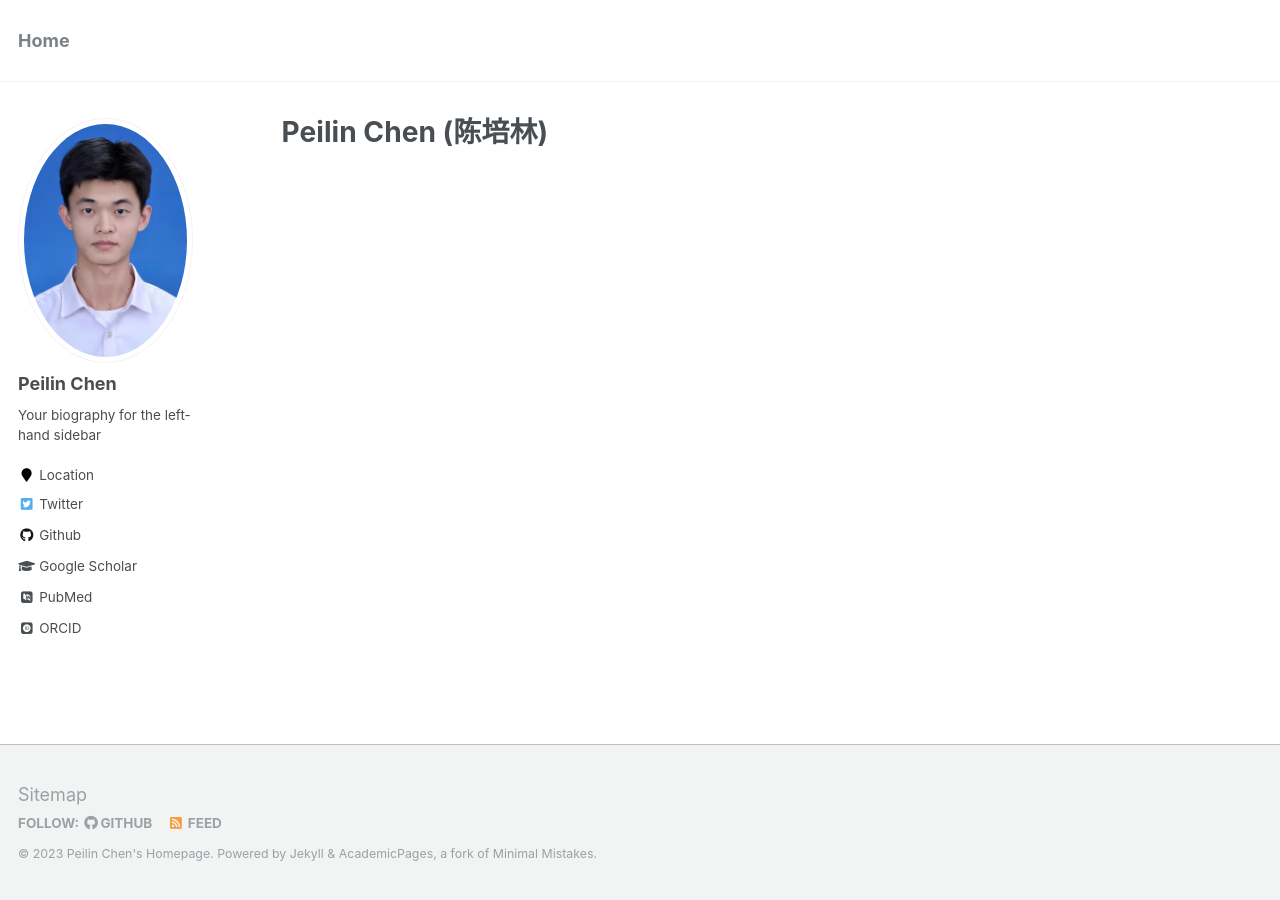
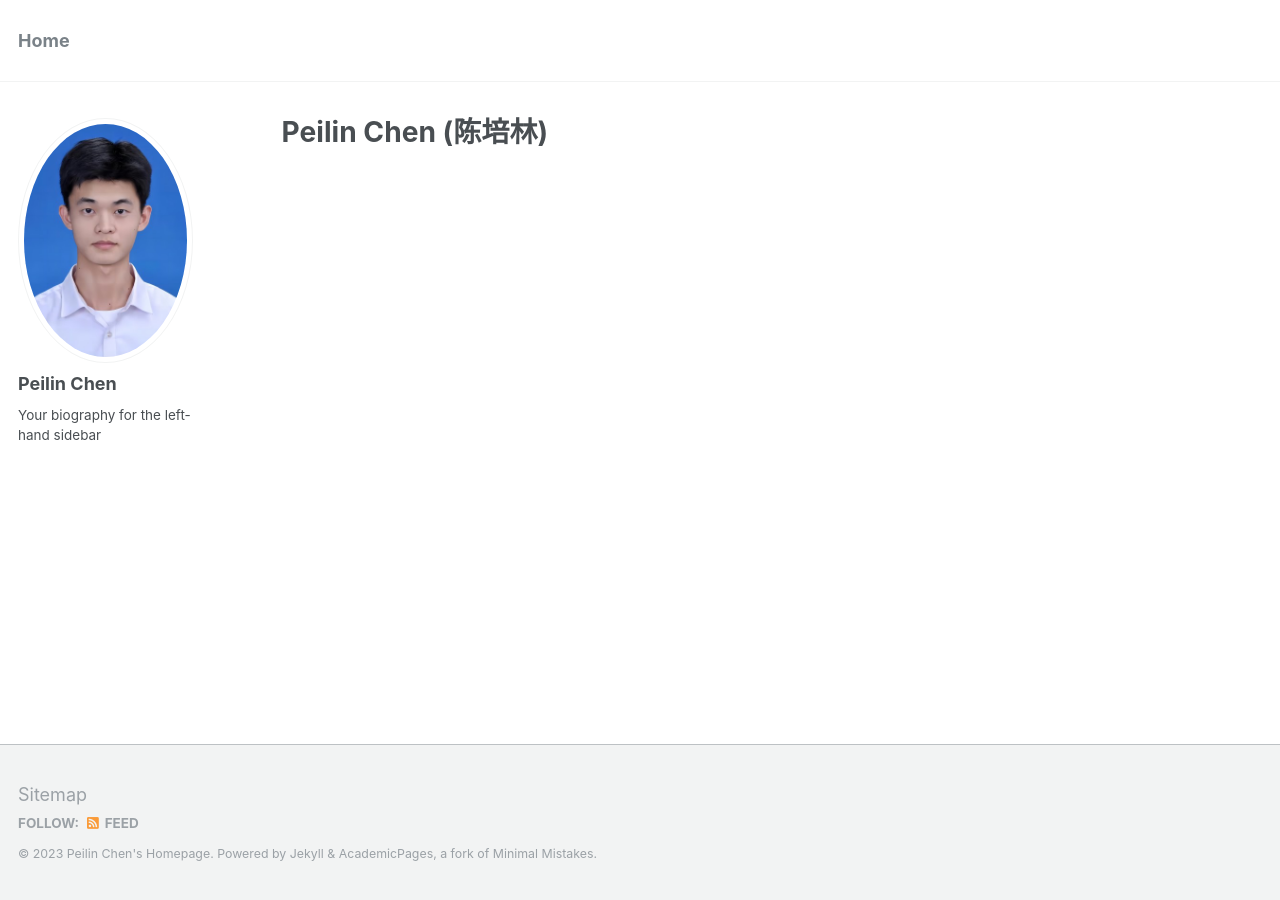
Before and after one commit to peilin-chen/peilin-chen.github.io, a Jekyll site: the page built from _pages/about.md, in a window 1280 px wide. Built offline with Jekyll 4.4.1, drawn with Linux system fonts in a browser that asks for light colours; some web fonts are replaced.

Commit message:
Update _config.yml

```diff
--- a/_config.yml
+++ b/_config.yml
@@ -83,10 +83,10 @@ author:
   name             : "Peilin Chen"
   avatar           : "profile.jpg"
   bio              : "Your biography for the left-hand sidebar"
-  location         : "Location"
+  #location         : "Location"
   employer         :
-  pubmed           : "https://www.ncbi.nlm.nih.gov/pubmed/?term=john+snow"
-  googlescholar    : "http://yourfullgooglescholarurl.com"
+  #pubmed           : "https://www.ncbi.nlm.nih.gov/pubmed/?term=john+snow"
+  #googlescholar    : "http://yourfullgooglescholarurl.com"
   email            :
   researchgate     :  # example: "https://www.researchgate.net/profile/yourprofile"
   uri              :
@@ -96,20 +96,20 @@ author:
   flickr           :
   facebook         :
   foursquare       :
-  github           : "academicpages"
+  #github           : "academicpages"
   google_plus      :
   keybase          :
   instagram        :
   impactstory      : #"https://profiles.impactstory.org/u/xxxx-xxxx-xxxx-xxxx"
   lastfm           :
   linkedin         :
-  orcid            : "http://orcid.org/yourorcidurl"
+  #orcid            : "http://orcid.org/yourorcidurl"
   pinterest        :
   soundcloud       :
   stackoverflow    : # http://stackoverflow.com/users/123456/username
   steam            :
   tumblr           :
-  twitter          : "replacethistwitterhandle"
+  #twitter          : "replacethistwitterhandle"
   vine             :
   weibo            :
   xing             :
```
